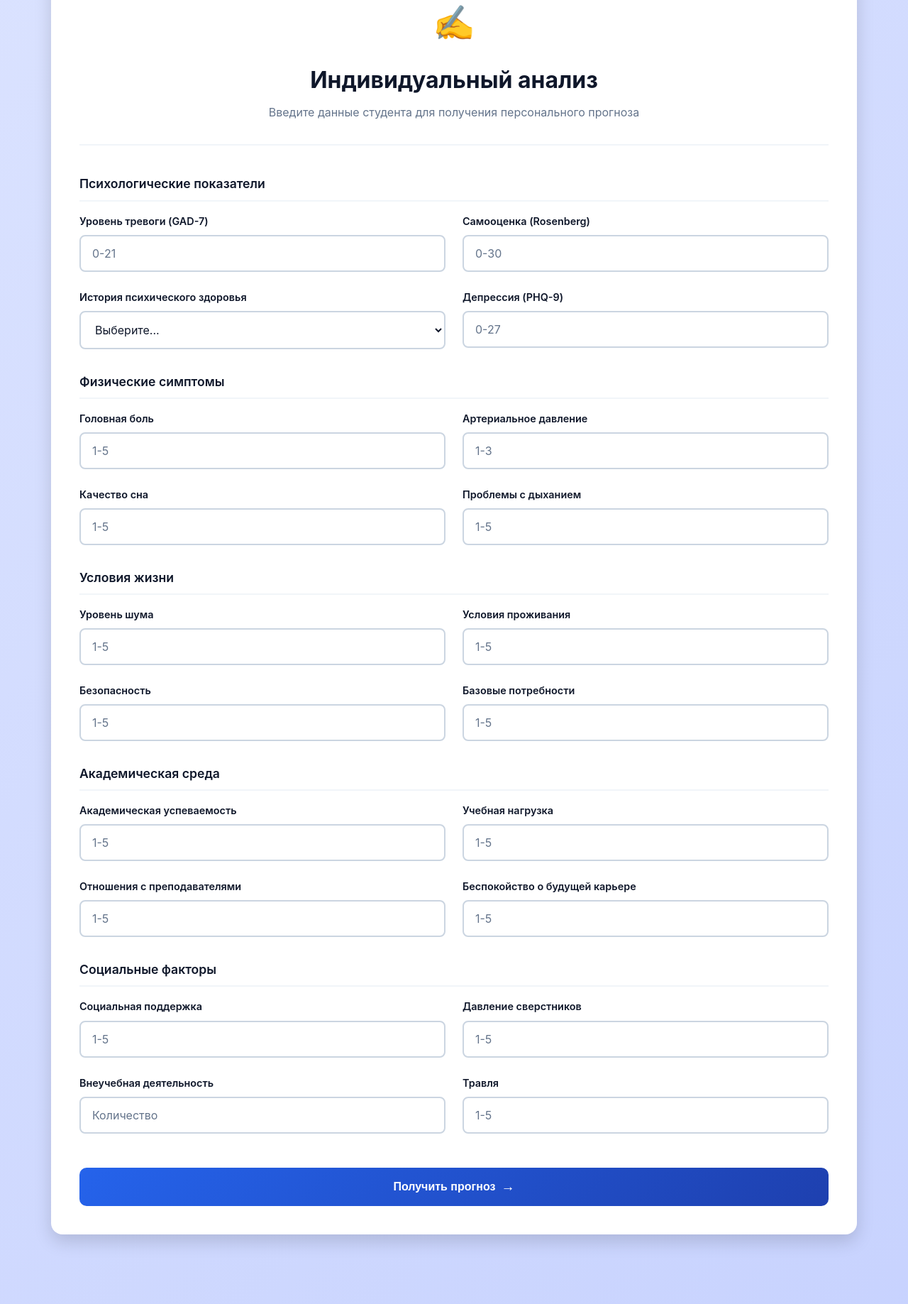
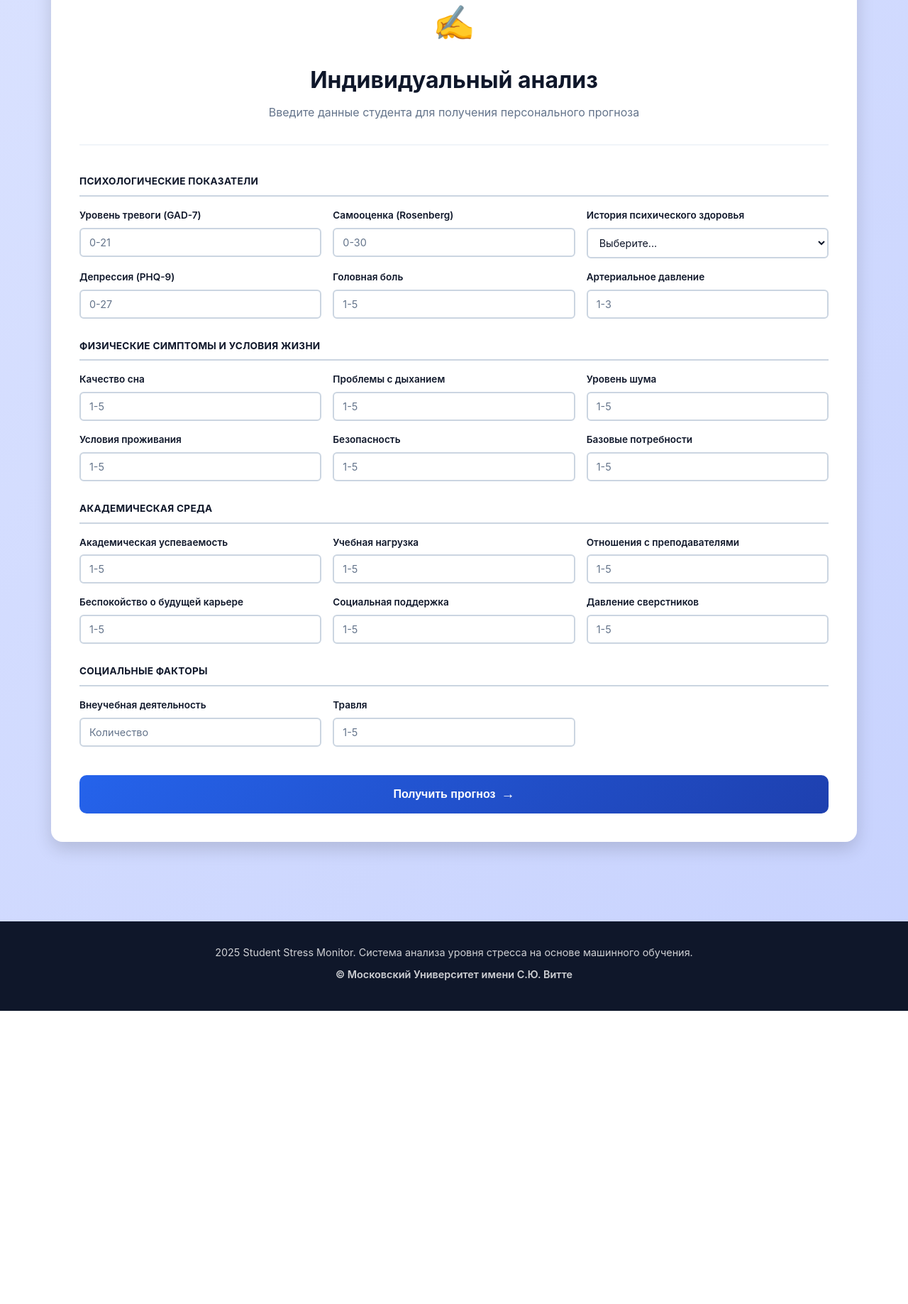
Before and after one commit to stud-mon/stud-mon, a Flask app: page / in a window 1280 px wide. Shown: the part 1111-2948 px from the top of the page at 71% size. After the commit the page ends 2535 px from the top, so only its background shows below. Run offline with Flask 3, Linux system fonts and the light colour scheme; parts of the project's set-up code (start-up, migrations or seed data) failed here and were passed over.

Commit message:
Adjusted manual input form size

```diff
--- a/static/css/style.css
+++ b/static/css/style.css
@@ -264,12 +264,14 @@
 }
 
 .form-section-title {
-    font-size: 1.1rem;
-    font-weight: 600;
+    font-size: 0.85rem;
+    font-weight: 700;
     color: var(--text-primary);
-    margin: 2rem 0 1rem 0;
+    margin: 1.75rem 0 1rem 0;
     padding-bottom: 0.5rem;
-    border-bottom: 2px solid var(--bg-light);
+    border-bottom: 2px solid var(--border-color);
+    letter-spacing: 0.02em;
+    text-transform: uppercase;
 }
 
 .form-section-title:first-of-type {
@@ -278,9 +280,15 @@
 
 .form-row {
     display: grid;
-    grid-template-columns: 1fr 1fr;
-    gap: 1.5rem;
-    margin-bottom: 1.5rem;
+    grid-template-columns: repeat(3, 1fr);
+    gap: 1rem;
+    margin-bottom: 1rem;
+}
+
+@media (max-width: 768px) {
+    .form-row {
+        grid-template-columns: 1fr;
+    }
 }
 
 .form-group {
@@ -291,16 +299,16 @@
 .form-group label {
     color: var(--text-primary);
     font-weight: 600;
-    margin-bottom: 0.5rem;
-    font-size: 0.9rem;
+    margin-bottom: 0.375rem;
+    font-size: 0.85rem;
 }
 
 .form-group input,
 .form-group select {
-    padding: 0.875rem 1rem;
+    padding: 0.625rem 0.75rem;
     border: 2px solid var(--border-color);
-    border-radius: 8px;
-    font-size: 1rem;
+    border-radius: 6px;
+    font-size: 0.9rem;
     transition: all 0.2s;
     font-family: inherit;
     background: var(--bg-white);
--- a/templates/index.html
+++ b/templates/index.html
@@ -82,8 +82,6 @@
                             <label for="self_esteem">Самооценка (Rosenberg)</label>
                             <input type="number" id="self_esteem" name="self_esteem" min="0" max="30" placeholder="0-30" required>
                         </div>
-                    </div>
-                    <div class="form-row">
                         <div class="form-group">
                             <label for="mental_health_history">История психического здоровья</label>
                             <select id="mental_health_history" name="mental_health_history" required>
@@ -92,14 +90,12 @@
                                 <option value="1">Да</option>
                             </select>
                         </div>
+                    </div>
+                    <div class="form-row">
                         <div class="form-group">
                             <label for="depression">Депрессия (PHQ-9)</label>
                             <input type="number" id="depression" name="depression" min="0" max="27" placeholder="0-27" required>
                         </div>
-                    </div>
-
-                    <div class="form-section-title">Физические симптомы</div>
-                    <div class="form-row">
                         <div class="form-group">
                             <label for="headache">Головная боль</label>
                             <input type="number" id="headache" name="headache" min="1" max="5" placeholder="1-5" required>
@@ -109,6 +105,8 @@
                             <input type="number" id="blood_pressure" name="blood_pressure" min="1" max="3" placeholder="1-3" required>
                         </div>
                     </div>
+
+                    <div class="form-section-title">Физические симптомы и условия жизни</div>
                     <div class="form-row">
                         <div class="form-group">
                             <label for="sleep_quality">Качество сна</label>
@@ -118,20 +116,16 @@
                             <label for="breathing_problem">Проблемы с дыханием</label>
                             <input type="number" id="breathing_problem" name="breathing_problem" min="1" max="5" placeholder="1-5" required>
                         </div>
-                    </div>
-
-                    <div class="form-section-title">Условия жизни</div>
-                    <div class="form-row">
                         <div class="form-group">
                             <label for="noise_level">Уровень шума</label>
                             <input type="number" id="noise_level" name="noise_level" min="1" max="5" placeholder="1-5" required>
                         </div>
+                    </div>
+                    <div class="form-row">
                         <div class="form-group">
                             <label for="living_conditions">Условия проживания</label>
                             <input type="number" id="living_conditions" name="living_conditions" min="1" max="5" placeholder="1-5" required>
                         </div>
-                    </div>
-                    <div class="form-row">
                         <div class="form-group">
                             <label for="safety">Безопасность</label>
                             <input type="number" id="safety" name="safety" min="1" max="5" placeholder="1-5" required>
@@ -152,20 +146,16 @@
                             <label for="study_load">Учебная нагрузка</label>
                             <input type="number" id="study_load" name="study_load" min="1" max="5" placeholder="1-5" required>
                         </div>
-                    </div>
-                    <div class="form-row">
                         <div class="form-group">
                             <label for="teacher_student_relationship">Отношения с преподавателями</label>
                             <input type="number" id="teacher_student_relationship" name="teacher_student_relationship" min="1" max="5" placeholder="1-5" required>
                         </div>
+                    </div>
+                    <div class="form-row">
                         <div class="form-group">
                             <label for="future_career_concerns">Беспокойство о будущей карьере</label>
                             <input type="number" id="future_career_concerns" name="future_career_concerns" min="1" max="5" placeholder="1-5" required>
                         </div>
-                    </div>
-
-                    <div class="form-section-title">Социальные факторы</div>
-                    <div class="form-row">
                         <div class="form-group">
                             <label for="social_support">Социальная поддержка</label>
                             <input type="number" id="social_support" name="social_support" min="1" max="5" placeholder="1-5" required>
@@ -175,6 +165,8 @@
                             <input type="number" id="peer_pressure" name="peer_pressure" min="1" max="5" placeholder="1-5" required>
                         </div>
                     </div>
+
+                    <div class="form-section-title">Социальные факторы</div>
                     <div class="form-row">
                         <div class="form-group">
                             <label for="extracurricular_activities">Внеучебная деятельность</label>
```
